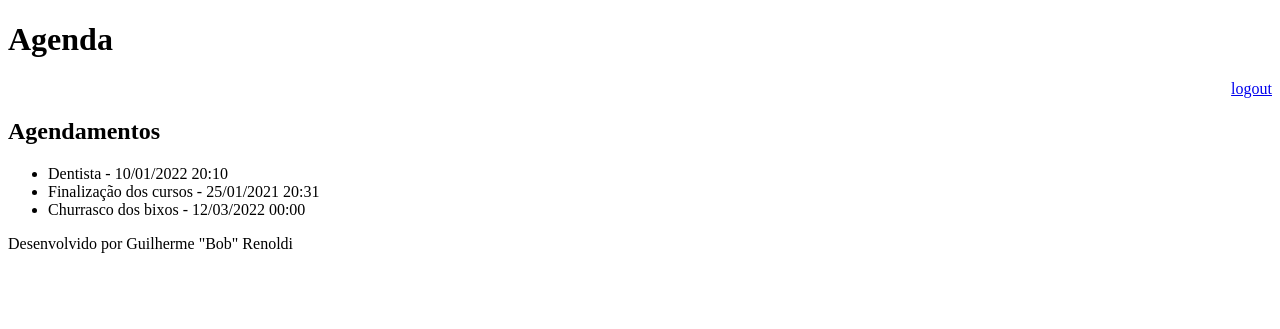
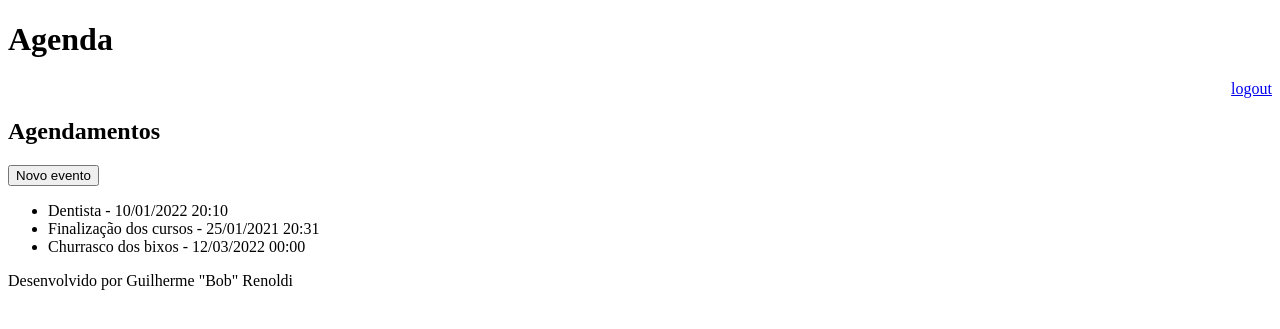
Before and after one commit to grenoldi/agenda, a Django app: template templates/agenda.html in a window 1280 px wide. Shown: the top 329 px of the page. Run offline with Django 3.2, Linux system fonts and the light colour scheme; the template is opened without the code that fills it: values that come from a table or form of the project are taken from there, others are empty; data comes from the database, SQL or seed files in the repository.

Commit message:
Creation of 'new event form', so that registered users can add new events to the personal agenda

```diff
--- a/templates/agenda.html
+++ b/templates/agenda.html
@@ -2,6 +2,10 @@
 
 {% block content%}
     <h2>Agendamentos</h2>
+    <a href="evento/">
+        <button type="button">Novo evento</button>
+    </a>
+
     <ul>
         {% for evento in eventos %}
             <li>{{ evento.titulo }} - {{evento.get_data_evento}}</li>
```
